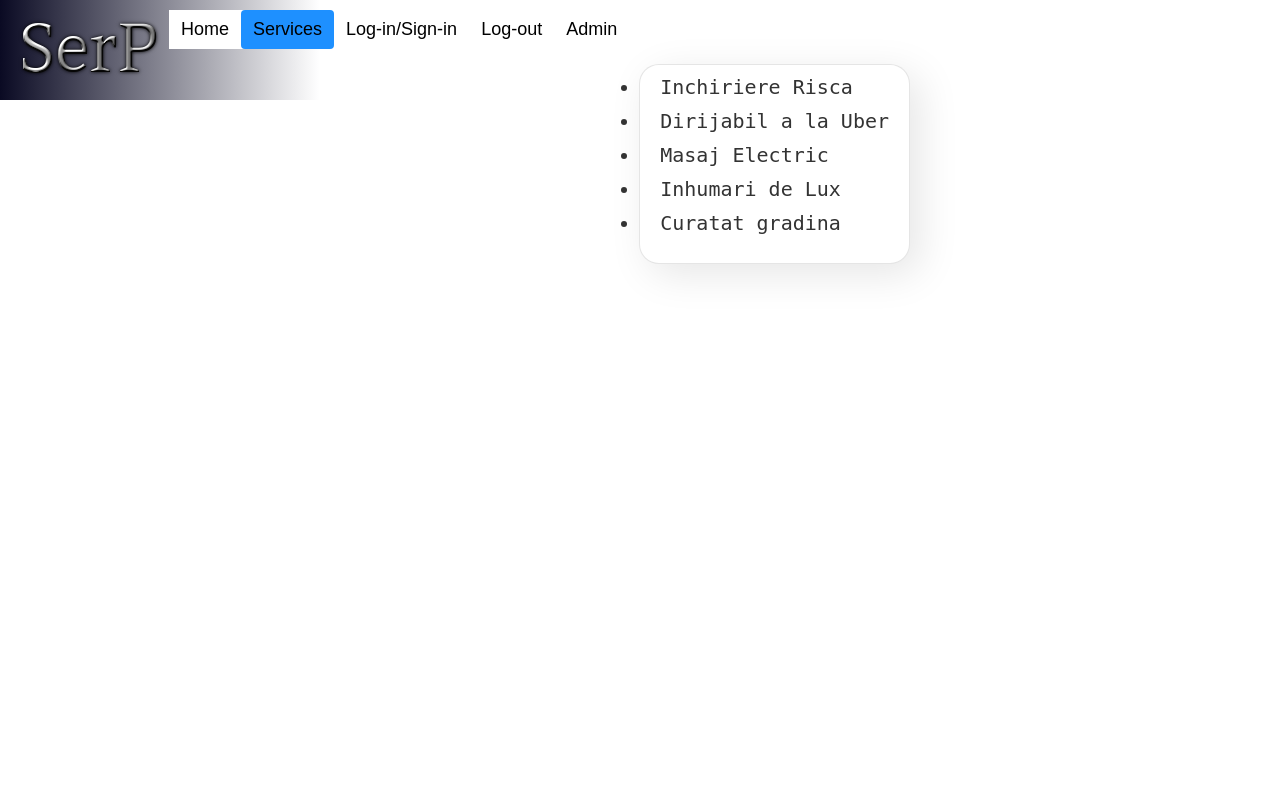
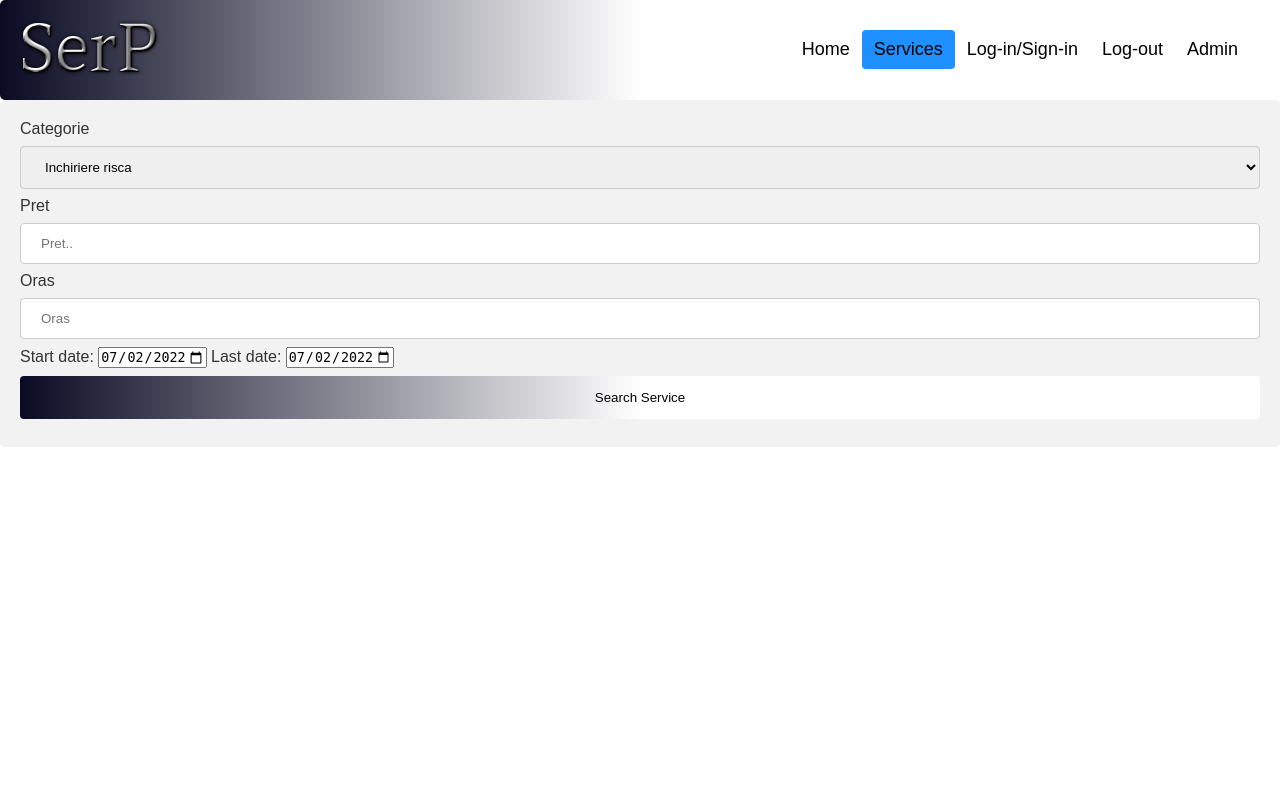
Before and after one commit to Alex-Catalin21/HolumaWebProject, a PHP site: page /shop.php in a window 1280 px wide. Run offline with PHP 8.4, Linux system fonts and the light colour scheme.

Commit message:
Update shop.php

```diff
--- a/shop.php
+++ b/shop.php
@@ -8,7 +8,7 @@
       integrity="sha512-+4zCK9k+qNFUR5X+cKL9EIR+ZOhtIloNl9GIKS57V1MyNsYpYcUrUeQc9vNfzsWfV28IaLL3i96P9sdNyeRssA=="
       crossorigin="anonymous"
     />
-    <link href="shop.css" rel="stylesheet" type="text/css" />
+    <link href="admin.css" rel="stylesheet" type="text/css" />
     <title>Shop</title>
   </head>
   <body>
@@ -17,7 +17,7 @@
       <img src="imagini/new-logo.png" alt="logo" />
 
       <div class="header-right">
-        <a href="home.html">Home</a>
+        <a href="home.php">Home</a>
         <a class="active" href="shop.php">Services</a>
         <a href="login.php">Log-in/Sign-in</a>
         <a href="">Log-out</a>
@@ -25,19 +25,114 @@
       </div>
     </div>
 
-    <div class="main">
-    <aside class="shop-categories">
-    <ul>
-        <li title="Lorem ipsum dolor sit amet, consectetur adipiscing elit, sed do eiusmod tempor incididunt ut labore et dolore magna aliqua. Ut enim ad minim veniam, quis nostrud exercitation ullamco laboris nisi ut aliquip ex ea commodo consequat." id="inchiriererisca"
-        >Inchiriere Risca</li>
-        <li title="Lorem ipsum dolor sit amet, consectetur adipiscing elit, sed do eiusmod tempor incididunt ut labore et dolore magna aliqua. Ut enim ad minim veniam, quis nostrud exercitation ullamco laboris nisi ut aliquip ex ea commodo consequat." id="dirijabilalauber">Dirijabil a la Uber</li>
-        <li title="Lorem ipsum dolor sit amet, consectetur adipiscing elit, sed do eiusmod tempor incididunt ut labore et dolore magna aliqua. Ut enim ad minim veniam, quis nostrud exercitation ullamco laboris nisi ut aliquip ex ea commodo consequat." id="masajelectric">Masaj Electric</li>
-        <li title="Lorem ipsum dolor sit amet, consectetur adipiscing elit, sed do eiusmod tempor incididunt ut labore et dolore magna aliqua. Ut enim ad minim veniam, quis nostrud exercitation ullamco laboris nisi ut aliquip ex ea commodo consequat." id="inhumaridelux">Inhumari de Lux</li>
-        <li title="Lorem ipsum dolor sit amet, consectetur adipiscing elit, sed do eiusmod tempor incididunt ut labore et dolore magna aliqua. Ut enim ad minim veniam, quis nostrud exercitation ullamco laboris nisi ut aliquip ex ea commodo consequat." id="curatatgradina">Curatat gradina</li>
-    </ul>
-    </aside>
-    <div class="products"></div>
-  </div>
+    <div>
+      <form class="shopservices" action="shop.php" method="post">
+        <label>Categorie</label>
+        <select name="idcat" id="category">
+            <option value="1">Inchiriere risca</option>
+            <option value="2">Dirijabil a la Uber</option>
+            <option value="3">Masaj electric</option>
+            <option value="4">Inhumari de lux</option>
+            <option value="5">Curatat gradina</option>
+        </select>
+
+        <label>Pret</label>
+        <input
+        type="text"
+        placeholder="Pret.."
+        name="pret"
+        required
+        />
+
+        <label>Oras</label>
+        <input
+        type="text"
+        placeholder="Oras"
+        name="oras"
+        required/>
+
+        <label for="start">Start date:</label>
+        <input
+        type="date"
+        id="start"
+        name="firstdate"
+        value="2022-07-02"
+        min="2022-06-02"
+        max="2032-07-02">
+
+        <label for="finish">Last date:</label>
+        <input
+        type="date"
+        id="finish"
+        name="lastdate"
+        value="2022-07-02"
+        min="2022-06-02"
+        max="2032-07-02">
+
+        <input type="submit" id="btn" value="Search Service">
+
+      </form>
+    </div>
+
   </body>
 
 </html>
+
+
+<?php
+    class BDshop{
+        private static $conexiune_bd = NULL;
+        public static function obtine_conexiune(){
+            if(is_null(self::$conexiune_bd)){
+                self::$conexiune_bd = new PDO('mysql:host=localhost;dbname=serp', 'root', '');
+                    }
+                return self::$conexiune_bd;
+                }
+            }
+    class Actiune_client{
+        public function cautaServiciu(){
+            $sqlserviciu = "SELECT Id,Id_cat,Pret,Oras,First_date,Last_date FROM services WHERE Id_cat=:Id_cat AND Pret<=:Pret AND Oras=:Oras AND First_date<=:First_date AND Last_date>=:Last_date ORDER BY Pret";
+            $cerereserviciu =  BDshop::obtine_conexiune()->prepare($sqlserviciu);
+            if(isset($_POST["idcat"],$_POST["pret"],$_POST["oras"],$_POST["firstdate"],$_POST["lastdate"])){
+                $Id_cat = $_POST["idcat"];
+                $Pret = $_POST["pret"];
+                $Oras = $_POST["oras"];
+                $First_date = $_POST["firstdate"];
+                $Last_date = $_POST["lastdate"];
+                $cerereserviciu -> execute ([
+                    'Id_cat' => $Id_cat,
+                    'Pret' => $Pret,
+                    'Oras' => $Oras,
+                    'First_date' => $First_date,
+                    'Last_date' => $Last_date
+                ]);
+                if($fetch = $cerereserviciu->fetch()){
+                  ?>
+                  <p>
+                    Comanda a fost plasata.
+                </p>
+
+                   <?php
+
+                   $sqldeleteservicu = "DELETE FROM services where Id=:id_serviciu";
+                   $deleteserviciu =  BDshop::obtine_conexiune()-> prepare($sqldeleteservicu);
+                   $deleteserviciu -> execute ([
+                    'id_serviciu'=> $fetch['Id']
+                   ]);
+
+              }
+                else{
+                  ?>
+                  <p>
+                    Serviciul nu a fost gasit cu datele introduse.
+                </p>
+                  <?php
+                }
+            }
+        }
+    }
+    $actiune_client= new Actiune_client();
+    $actiune_client -> cautaServiciu();
+
+
+?>
```
